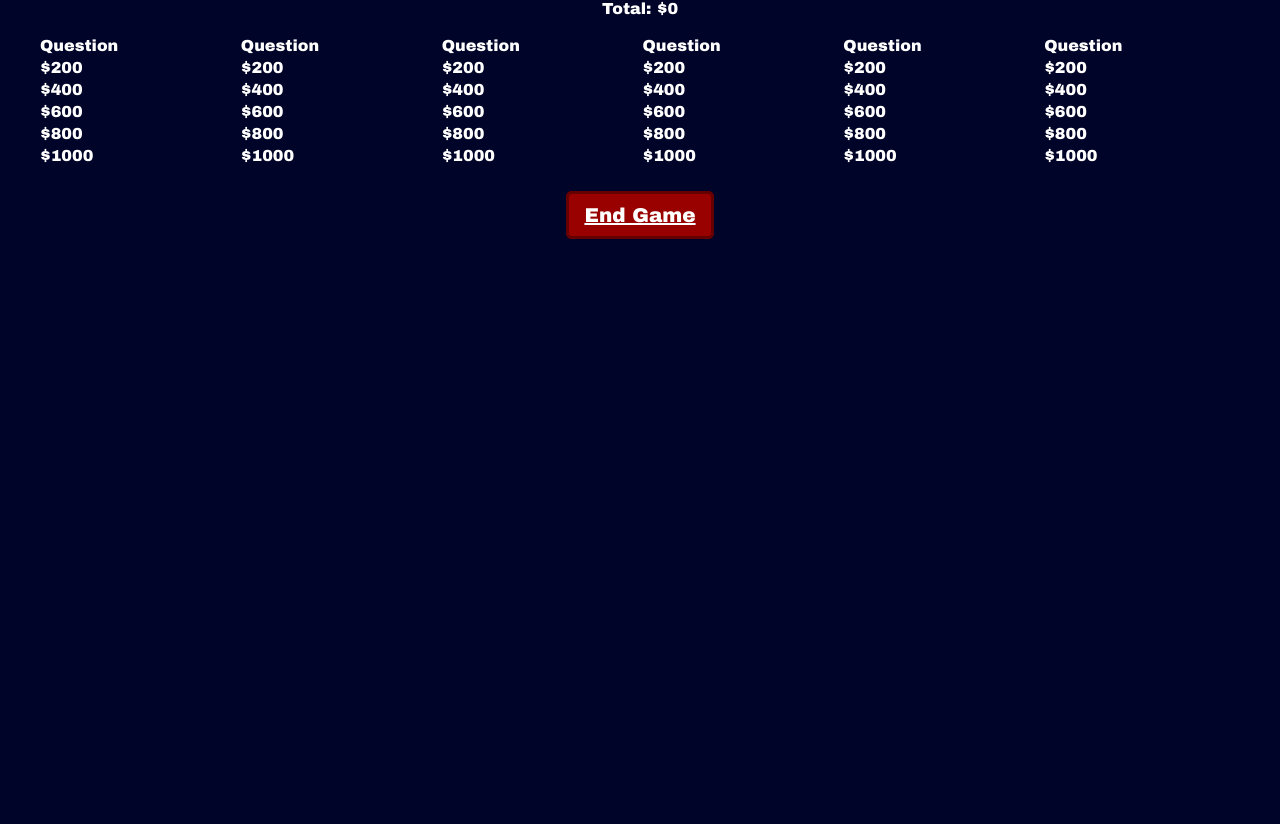
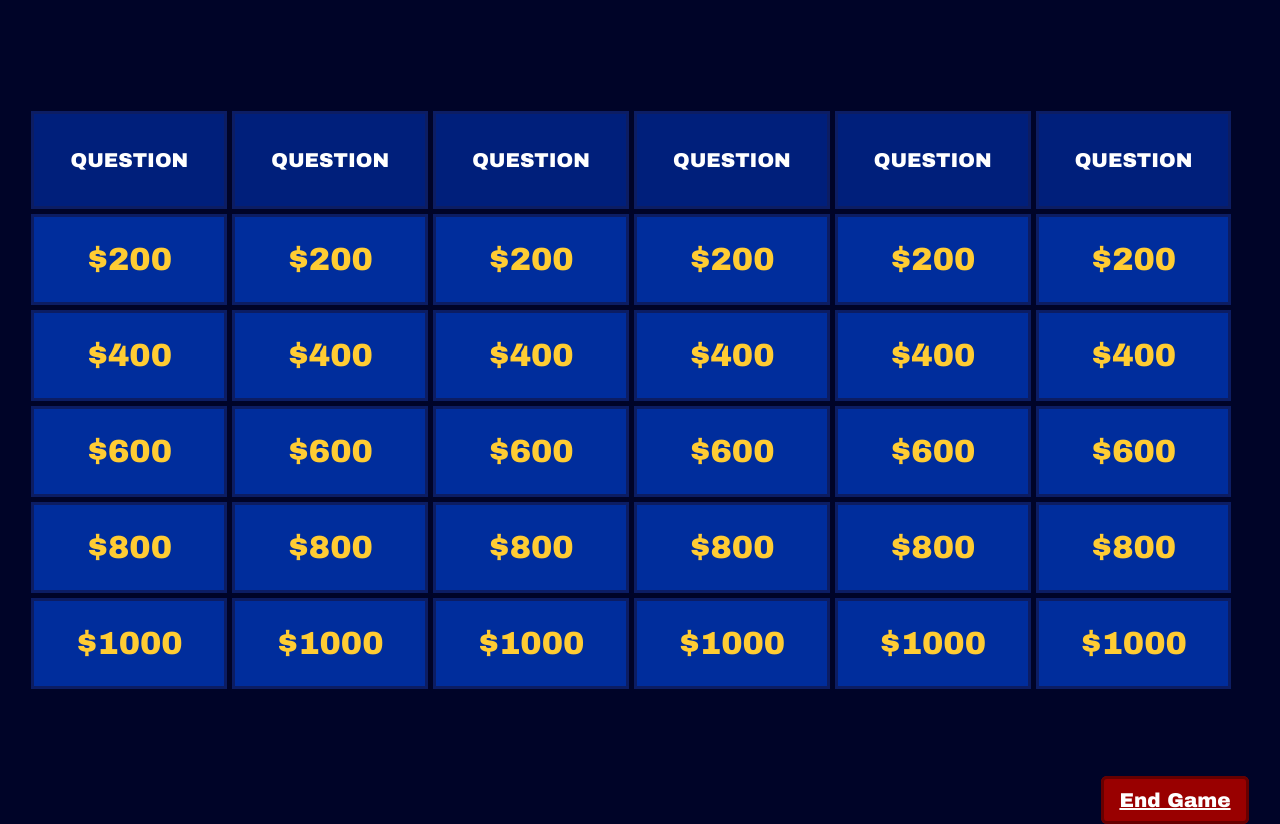
Before and after one commit to apollorollo5/Jeopardy, a Django app: page /game/18/ in a window 1280 px wide. Before the commit the page ends 239 px from the top, so only its background shows below. Run offline with Django 5.2, Linux system fonts and the light colour scheme; data comes from the database, SQL or seed files in the repository.

Commit message:
Update main_page.html

```diff
--- a/main/templates/main/main_page.html
+++ b/main/templates/main/main_page.html
@@ -10,8 +10,7 @@
         margin: 0;
         padding: 0;
         display: flex;
-        flex-direction: column;
-        justify-content: flex-start;
+        justify-content: center;
         align-items: center;
         height: 100vh;
         font-family: Arial Black, sans-serif;
@@ -24,10 +23,9 @@
         display: grid;
         grid-template-columns: repeat(6, 1fr);
         gap: 5px;
-        margin-top: 20px;
     }
 
-    /* Category boxes /
+    /* Category boxes */
     .category {
         background: #001f7b;
         border: 3px solid #0c1d63;
@@ -38,7 +36,7 @@
         color: white;
     }
 
-    / Money tiles /
+    /* Money tiles */
     .tile {
         background: #002d9c;
         border: 3px solid #0c1d63;
@@ -54,50 +52,10 @@
         background: #003bbd;
         transform: scale(1.05);
     }
-
-    / Score box /
-    .score-box {
-        margin-top: 25px;
-        background: #001f7b;
-        border: 4px solid #0c1d63;
-        padding: 15px 30px;
-        font-size: 28px;
-        color: #ffcc33;
-        text-align: center;
-        border-radius: 8px;
-        box-shadow: 0px 0px 10px #000;
-    }
-
-    / End Game */
-    .bottom-end-btn {
-        text-align: center;
-        margin-top: 40px;
-    }
-.end-btn {
-        background: #990000;
-        border: 3px solid #660000;
-        color: white;
-        padding: 10px 15px;
-        font-size: 20px;
-        cursor: pointer;
-        font-family: Arial Black, sans-serif;
-        border-radius: 6px;
-        transition: 0.2s;
-    }
-
-    .end-btn:hover {
-        background: #cc0000;
-        transform: scale(1.05);
-    }
 </style>
 </head>
 
 <body>
-
-<!-- Score Box -->
-<div class="score-box">
-    Total: $0
-</div>
 
 <div class="board">
 
@@ -150,10 +108,34 @@
     <div class="tile">$1000</div>
 
 </div>
-
 <div class="bottom-end-btn">
     <a href="{% url 'home' %}" class="end-btn">End Game</a>
 </div>
 
+<style>
+.bottom-end-btn {
+    text-align: center;
+    margin-top: 800px;
+
+}
+
+.end-btn {
+    background: #990000;
+    border: 3px solid #660000;
+    color: white;
+    padding: 10px 15px;
+    font-size: 20px;
+    cursor: pointer;
+    font-family: Arial Black, sans-serif;
+    border-radius: 6px;
+    transition: 0.2s;
+    margin-left: -130px;
+}
+
+.end-btn:hover {
+    background: #cc0000;
+    transform: scale(1.05);
+}
+</style>
 </body>
 </html>
```
